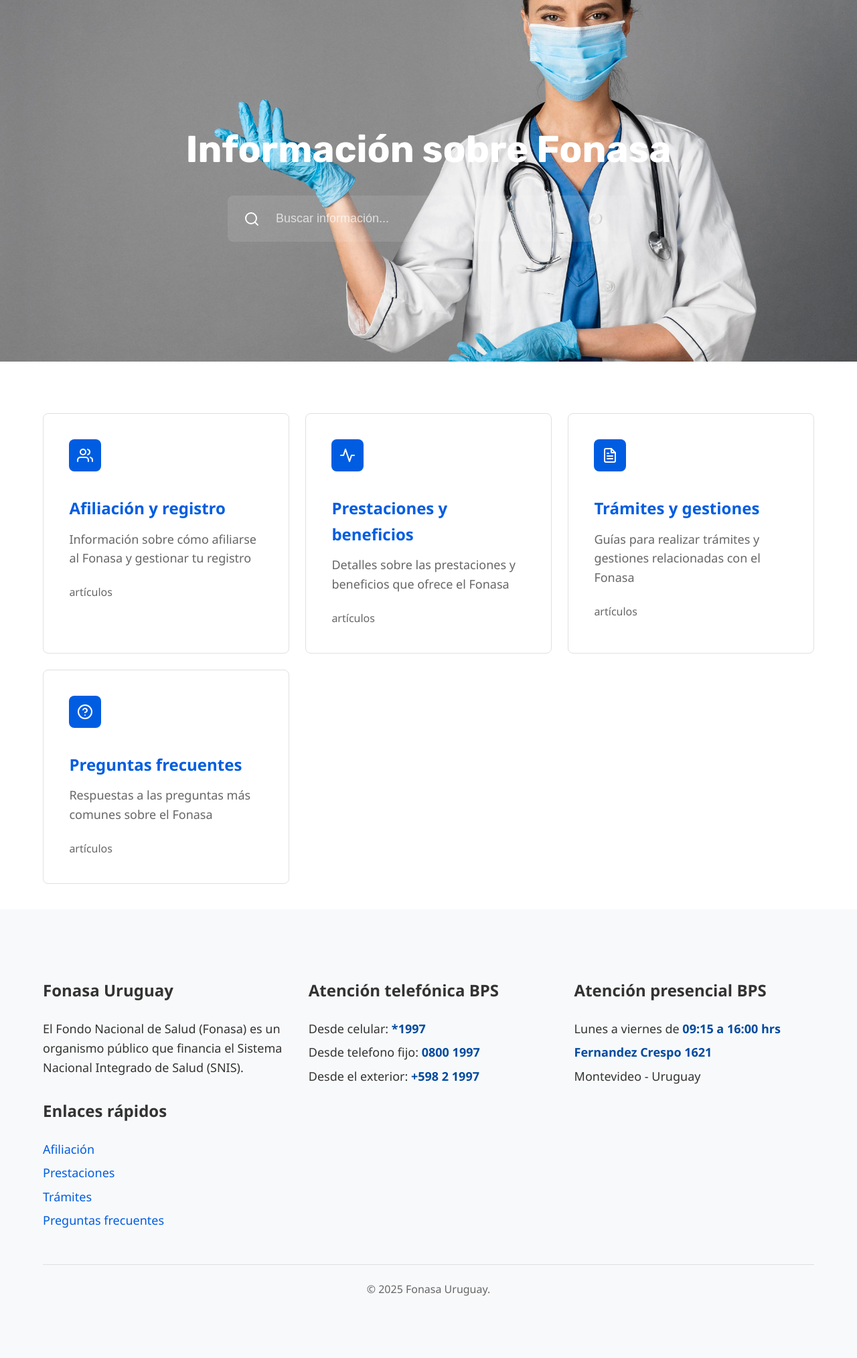
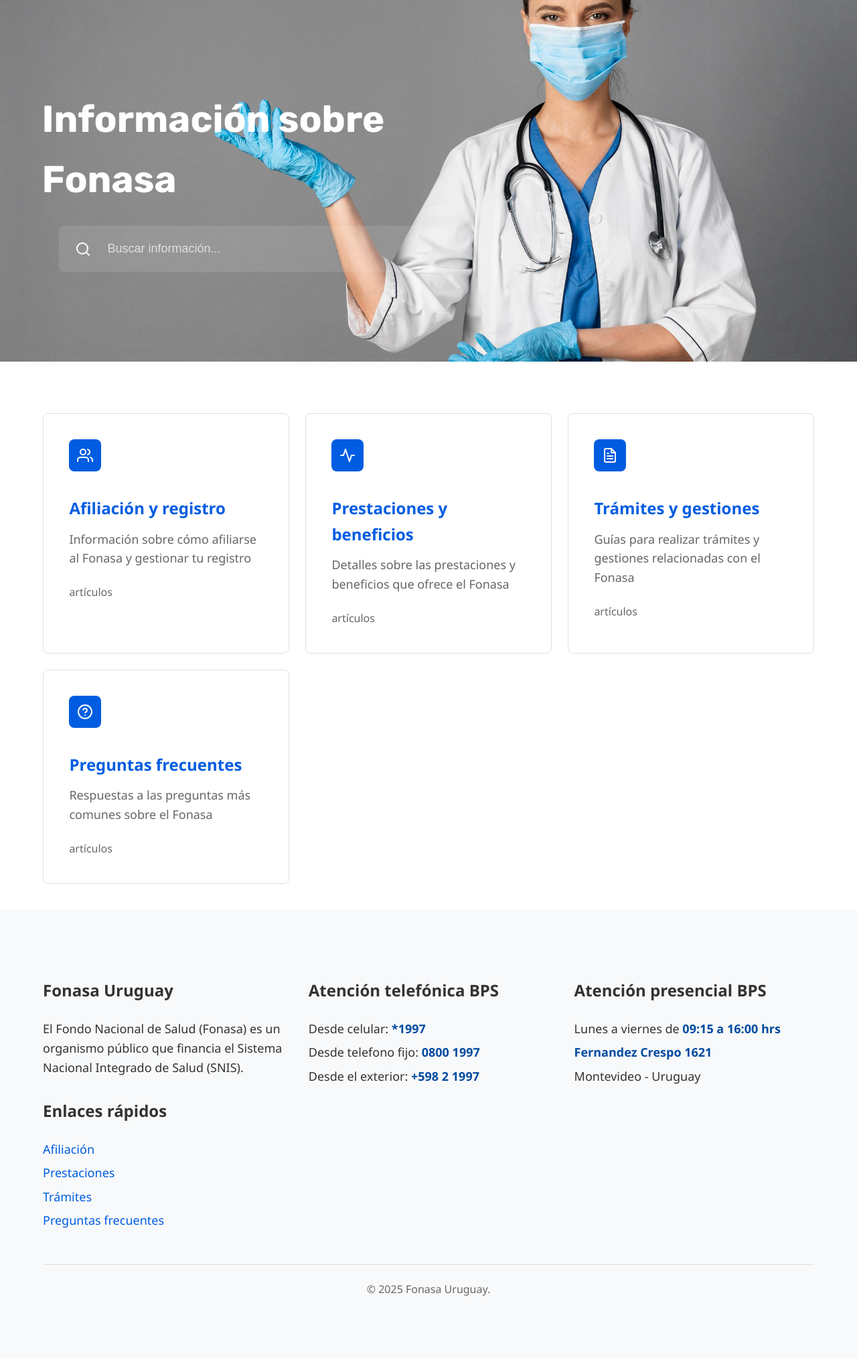
Before and after one commit to JoseAtel/fonasa.info, a Jekyll site: the page built from index.md, in a window 1280 px wide. Shown: the whole page at 67% size. Built offline with Jekyll 4.4.1, drawn with Linux system fonts in a browser that asks for light colours.

Commit message:
update
header.html

```diff
--- a/_includes/header.html
+++ b/_includes/header.html
@@ -25,6 +25,7 @@
 <body>
 
 <header class="hero-section site-header">
+  <div class="hero-content">
     <div class="header-container">
       <div class="header-content">
         <a href="{{ '/' | relative_url }}">
@@ -42,6 +43,7 @@
         </form>
       </div>
     </div>
+  </div>
   </header>
   <script type="application/ld+json">
     {
```
